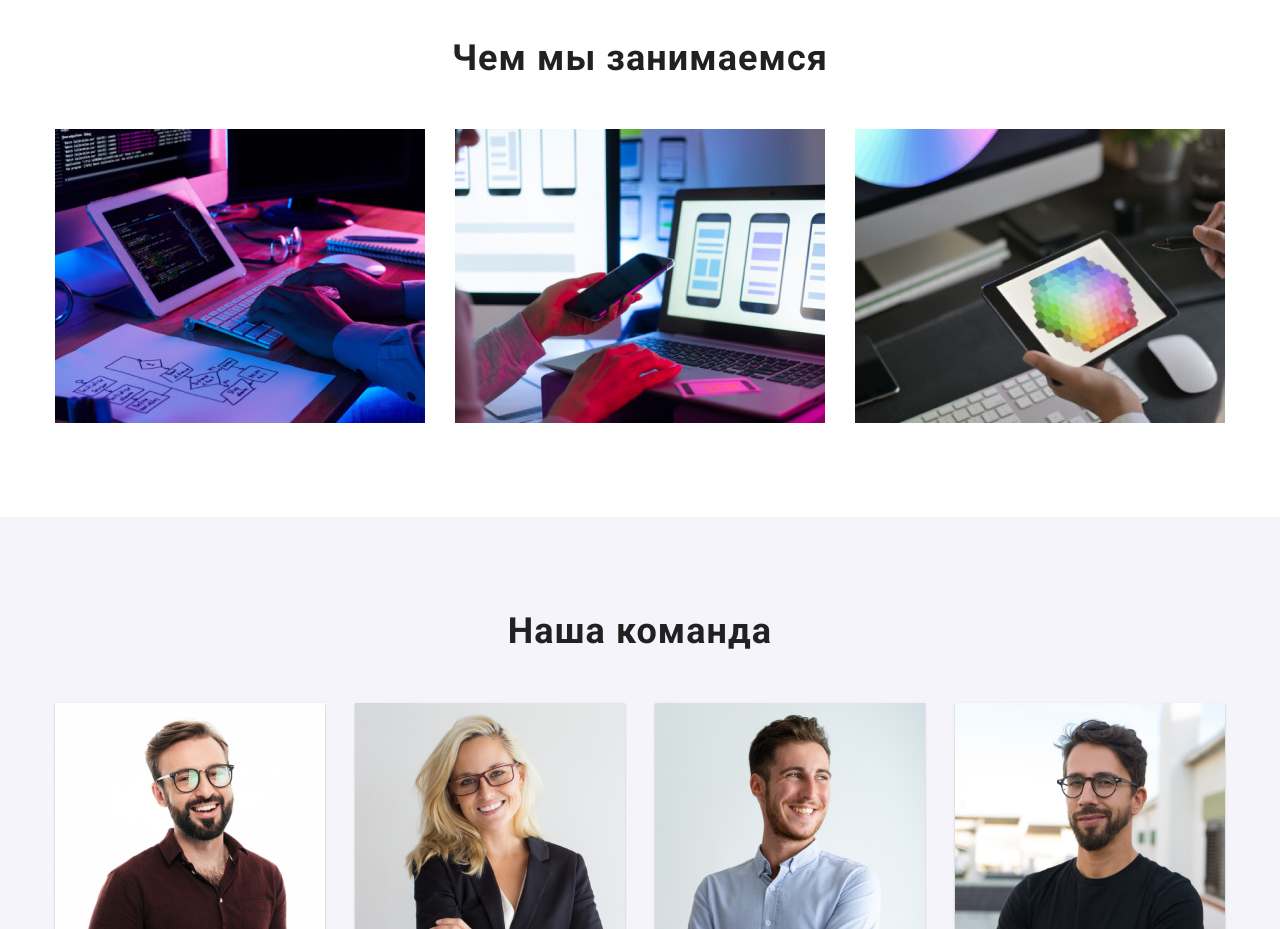
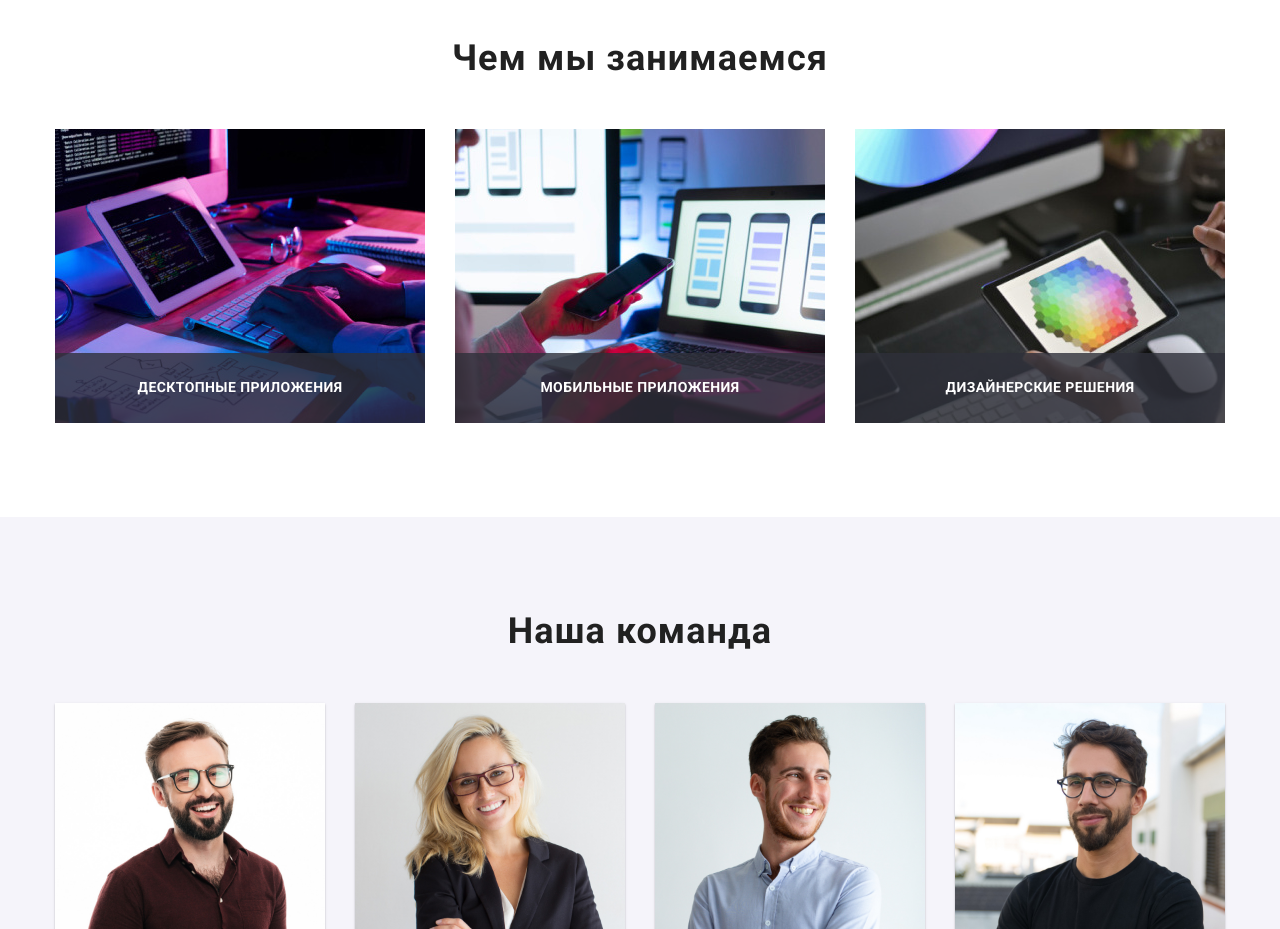
Before and after one commit to Zina88/goit-markup-hw-05, a plain HTML site: page index.html in a window 1280 px wide. Shown: the part 1080-2009 px from the top of the page. Drawn offline with nearby package versions, Linux system fonts and the light colour scheme.

Commit message:
creat work-thumb

```diff
--- a/css/styles.css
+++ b/css/styles.css
@@ -272,6 +272,30 @@ img {
 
 .box:last-child {
   margin-right: 0;
+}
+
+.work-thumb {
+  position: relative;
+}
+
+.work-text {
+  display: flex;
+  justify-content: center;
+  align-items: center;
+  position: absolute;
+  bottom: 0;
+  width: 100%;
+  height: 70px;
+
+  font-weight: 700;
+  font-size: 14px;
+  line-height: 1.14;
+  text-align: center;
+  letter-spacing: 0.03em;
+  text-transform: uppercase;
+
+  color: #ffffff;
+  background-color: rgba(47, 48, 58, 0.8);
 }
 
 /*наша команда*/
--- a/index.html
+++ b/index.html
@@ -131,13 +131,24 @@
           <h2 class="section-title">Чем мы занимаемся</h2>
           <ul class="box-item">
             <li class="box">
-              <img src="images/comp.jpg" alt="Computer" width="370" height="295" />
+              <div class="work-thumb">
+                <img src="images/comp.jpg" alt="Computer" width="370" height="295" />
+                <p class="work-text">Десктопные приложения</p>
+              </div>
             </li>
+
             <li class="box">
-              <img src="images/phone.jpg" alt="Phone" width="370" height="295" />
+              <div class="work-thumb">
+                <img src="images/phone.jpg" alt="Phone" width="370" height="295" />
+                <p class="work-text">Мобильные приложения</p>
+              </div>
             </li>
+
             <li class="box">
-              <img src="images/color.jpg" alt="Color" width="370" height="295" />
+              <div class="work-thumb">
+                <img src="images/color.jpg" alt="Color" width="370" height="295" />
+                <p class="work-text">Дизайнерские решения</p>
+              </div>
             </li>
           </ul>
         </div>
```
Also changed, not shown: 1 other file.
